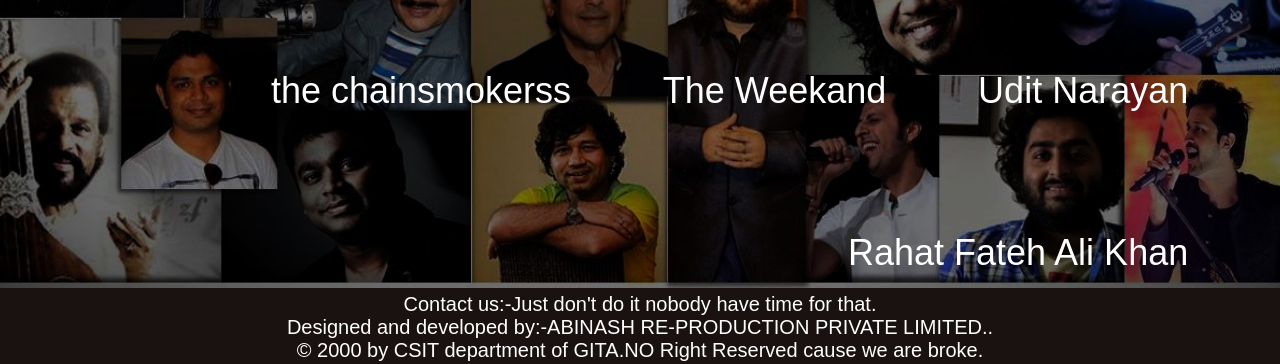
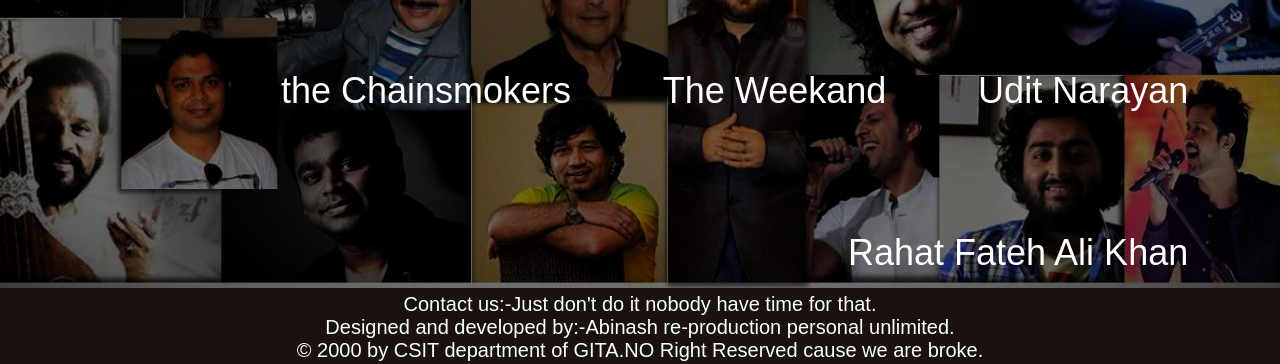
Before and after one commit to abinash-rgb/music, a plain HTML site: page the chainsmoker.html in a window 1280 px wide. Shown: the part 2604-2968 px from the top of the page. Drawn offline with Linux system fonts and the light colour scheme.

Commit message:
Add files via upload

```diff
--- a/the chainsmoker.html
+++ b/the chainsmoker.html
@@ -631,7 +631,7 @@
                             <a href="the weekand.html"><p>The Weekand</p></a>
                         </div>
                         <div class="list">
-                            <a href="the chainsmokers.html"><p>the chainsmokerss</p></a>
+                            <a href="the chainsmokers.html"><p>the Chainsmokers</p></a>
                         </div>
                         <div class="list">
                             <a href="rahat.html"><p>Rahat Fateh Ali Khan</p></a>
@@ -647,7 +647,7 @@
             </div>
                 <div class="contact">
                     <p>Contact us:-Just don't do it nobody have time for that.</p>
-                    <p>Designed and developed by:-ABINASH RE-PRODUCTION PRIVATE LIMITED..</p>
+                    <p>Designed and developed by:-Abinash re-production personal unlimited.</p>
                     <p>© 2000 by CSIT department of GITA.NO Right Reserved cause we are broke.</p>
                 </div>
             </div>
```
Also changed, not shown: aditya rikhari.html (+1 -1 lines), alan walker.html (+1 -1 lines), arijit singh.html (+1 -1 lines), arman malik.html (+1 -1 lines), darshan raval.html (+1 -1 lines), jass manak.html (+1 -1 lines), justin bieber.html (+1 -1 lines), overwerk.html (+1 -1 lines), rahat.html (+1 -1 lines), the weekand.html (+1 -1 lines), udit narayan.html (+1 -1 lines).
